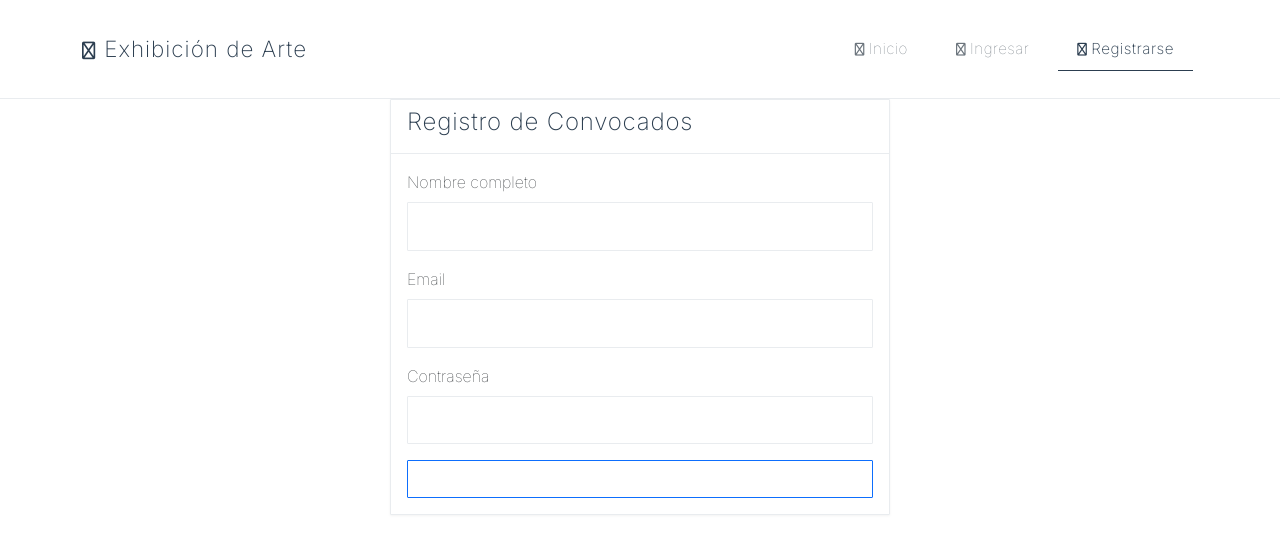
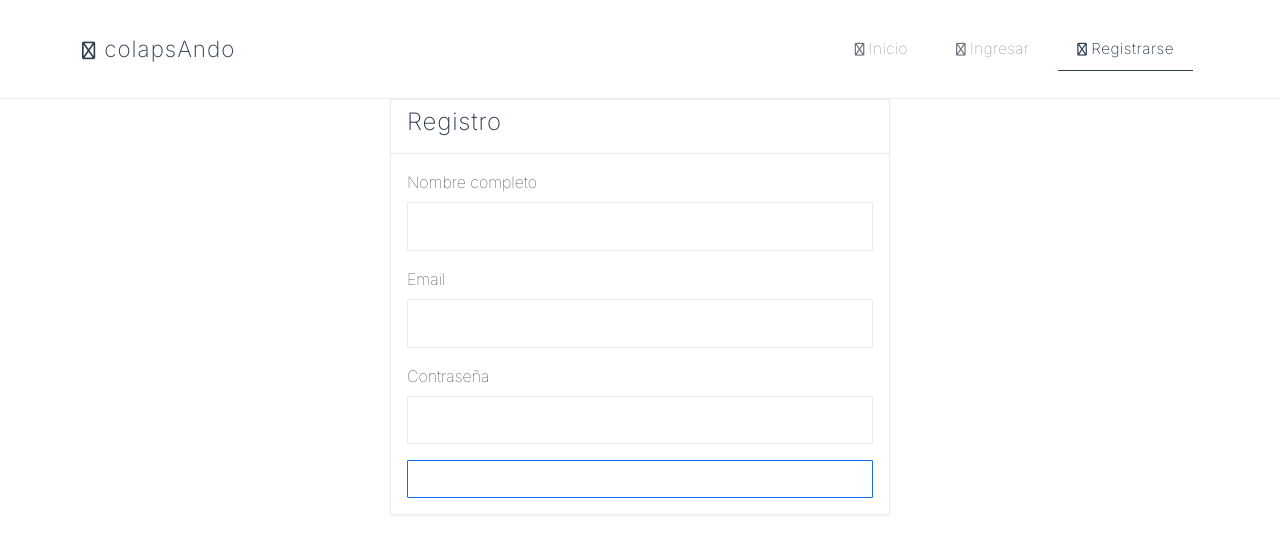
Before and after one commit to lacontraintuitiva/colapsAndo, a Flask app: page /register in a window 1280 px wide. Shown: the top 554 px of the page. Run offline with Flask 3, Linux system fonts and the light colour scheme; some libraries are stand-ins or nearby versions.

Commit message:
Ajusta nombre del festival

```diff
--- a/templates/base.html
+++ b/templates/base.html
@@ -180,7 +180,7 @@
     <nav class="navbar navbar-expand-lg clean-navbar">
         <div class="container">
             <a class="navbar-brand" href="{{ url_for('auth.index') }}">
-                <i class="fas fa-palette me-2" style="font-size: 1.1rem; font-weight: 100;"></i>Exhibición de Arte
+                <i class="fas fa-palette me-2" style="font-size: 1.1rem; font-weight: 100;"></i>colapsAndo
             </a>
 
             <div class="navbar-nav ms-auto">
--- a/templates/register.html
+++ b/templates/register.html
@@ -3,7 +3,7 @@
 {% block content %}
 <div class="card mx-auto" style="max-width: 500px;">
     <div class="card-header bg-primary text-white">
-        <h4>Registro de Convocados</h4>
+        <h4>Registro</h4>
     </div>
     <div class="card-body">
         {% with messages = get_flashed_messages(with_categories=true) %}
```
